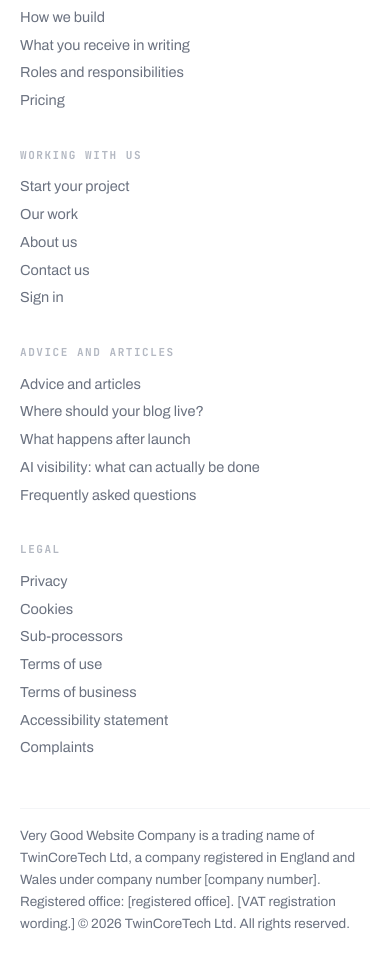
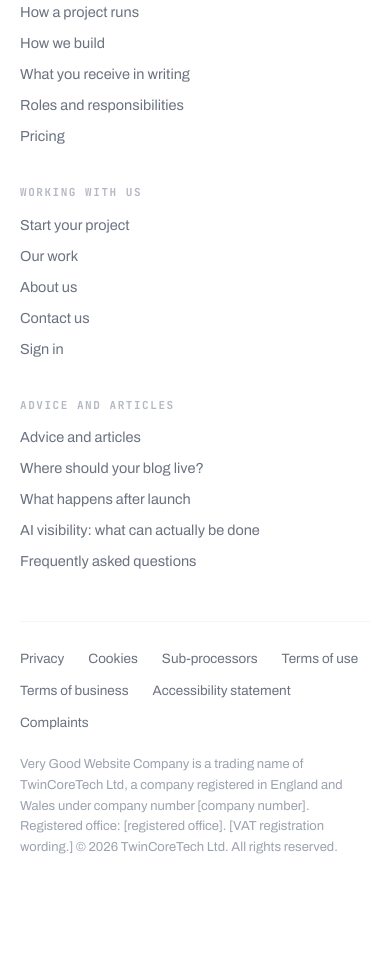
Before and after one commit to ayodhbhojithh/twinloom, a Next.js app: page / in a window 390 px wide. Shown: the part 2060-3029 px from the top of the page. After the commit the page ends 2974 px from the top, so only its background shows below. Built offline with nearby package versions, Linux system fonts and the light colour scheme.

Commit message:
Refactor SiteFooter layout to use a grid system for improved responsiveness and clarity. Separate legal links into a distinct section above the company statement, enhancing visual organization. Update FOOTER_LEGAL structure in site configuration for better maintainability.

```diff
--- a/components/layout/site-footer.tsx
+++ b/components/layout/site-footer.tsx
@@ -1,14 +1,18 @@
 import Link from "next/link";
 
-import { FOOTER_COLUMNS, LEGAL, SITE } from "@/lib/site";
+import { FOOTER_COLUMNS, FOOTER_LEGAL, LEGAL, SITE } from "@/lib/site";
 
 /**
  * The site footer.
  *
- * Five columns of links under a rule, and the legal line under a second, fainter
- * one. The draft's own arrangement, including the placeholders in square brackets:
- * a made up company number would be worse than a visible gap, and a visible gap is
- * the thing that gets filled before launch.
+ * A grid rather than a wrapping row. Five equal columns of links wrapped to four
+ * and then one, leaving a single column stranded beside four columns of nothing.
+ * A grid with a column count per breakpoint cannot produce that: one column on a
+ * phone, two on a tablet, four on a laptop, and every row full.
+ *
+ * The legal links come out of the grid entirely and run as one line above the
+ * company statement. There are seven of them, they are short, and they are the set
+ * every site puts along its bottom edge, so that is where they go.
  *
  * The column headings are mono because they are labels rather than links, which is
  * the one rule the draft states about mono: machine labels only.
@@ -17,20 +21,24 @@ export function SiteFooter() {
   const year = new Date().getFullYear();
 
   return (
-    <footer className="mt-[70px] border-t border-border px-5 pt-[30px] pb-14 sm:px-8 lg:px-12 xl:px-16 2xl:px-20">
-      <div className="flex max-w-[1100px] flex-wrap gap-x-10 gap-y-8 xl:gap-x-[52px] xl:gap-y-9">
+    <footer className="mt-[70px] border-t border-border px-5 pt-10 pb-14 sm:px-8 lg:px-12 xl:px-16 2xl:px-20">
+      <div className="max-w-[1100px]">
+        <nav
+          aria-label="Footer"
+          className="grid grid-cols-1 gap-x-8 gap-y-9 sm:grid-cols-2 lg:grid-cols-4"
+        >
           {FOOTER_COLUMNS.map((column) => (
-          <div key={column.title} className="min-w-[150px]">
-            <h2 className="mb-2.5 font-mono text-[11px] font-bold tracking-[0.14em] text-idx uppercase">
+            <div key={column.title}>
+              <h2 className="mb-3 font-mono text-[11px] font-bold tracking-[0.14em] text-idx uppercase">
                 {column.title}
               </h2>
 
-            <ul>
+              <ul className="flex flex-col gap-[7px]">
                 {column.links.map((link) => (
                   <li key={`${column.title}-${link.href}`}>
                     <Link
                       href={link.href}
-                    className="block py-[3px] text-[14.5px] text-quiet hover:text-ink hover:underline"
+                      className="text-[14.5px] leading-[1.45] text-quiet transition-colors hover:text-ink"
                     >
                       {link.label}
                     </Link>
@@ -39,12 +47,30 @@ export function SiteFooter() {
               </ul>
             </div>
           ))}
+        </nav>
 
-        <p className="mt-3.5 max-w-[900px] flex-[100%] border-t border-hair pt-4 text-[13.5px] leading-[1.62] text-quiet">
+        <div className="mt-12 border-t border-hair pt-6">
+          <nav aria-label="Legal">
+            <ul className="flex flex-wrap gap-x-6 gap-y-2">
+              {FOOTER_LEGAL.map((link) => (
+                <li key={link.href}>
+                  <Link
+                    href={link.href}
+                    className="text-[13.5px] text-quiet transition-colors hover:text-ink"
+                  >
+                    {link.label}
+                  </Link>
+                </li>
+              ))}
+            </ul>
+          </nav>
+
+          <p className="mt-5 max-w-[900px] text-[13px] leading-[1.6] text-label">
             {LEGAL.line} &copy; {year} {LEGAL.entity}. {LEGAL.rights}
             <span className="sr-only"> {SITE.name}.</span>
           </p>
         </div>
+      </div>
     </footer>
   );
 }
--- a/lib/site.ts
+++ b/lib/site.ts
@@ -153,9 +153,16 @@ export const FOOTER_COLUMNS: readonly {
       { label: "Frequently asked questions", href: ROUTES.faq },
     ],
   },
-  {
-    title: "Legal",
-    links: [
+];
+
+/**
+ * The legal links, kept out of the column grid.
+ *
+ * Seven of them in a fifth column left an orphan row with four columns of empty
+ * space beside it. They are short, they are a set, and every site puts them along
+ * the bottom, so they run as one line above the company statement instead.
+ */
+export const FOOTER_LEGAL: readonly NavLink[] = [
   { label: "Privacy", href: ROUTES.privacy },
   { label: "Cookies", href: ROUTES.cookies },
   { label: "Sub-processors", href: ROUTES.subProcessors },
@@ -163,8 +170,6 @@ export const FOOTER_COLUMNS: readonly {
   { label: "Terms of business", href: ROUTES.termsOfBusiness },
   { label: "Accessibility statement", href: ROUTES.accessibility },
   { label: "Complaints", href: ROUTES.complaints },
-    ],
-  },
 ];
 
 /**
```
Lines whose indentation alone changed are shown as unchanged.
